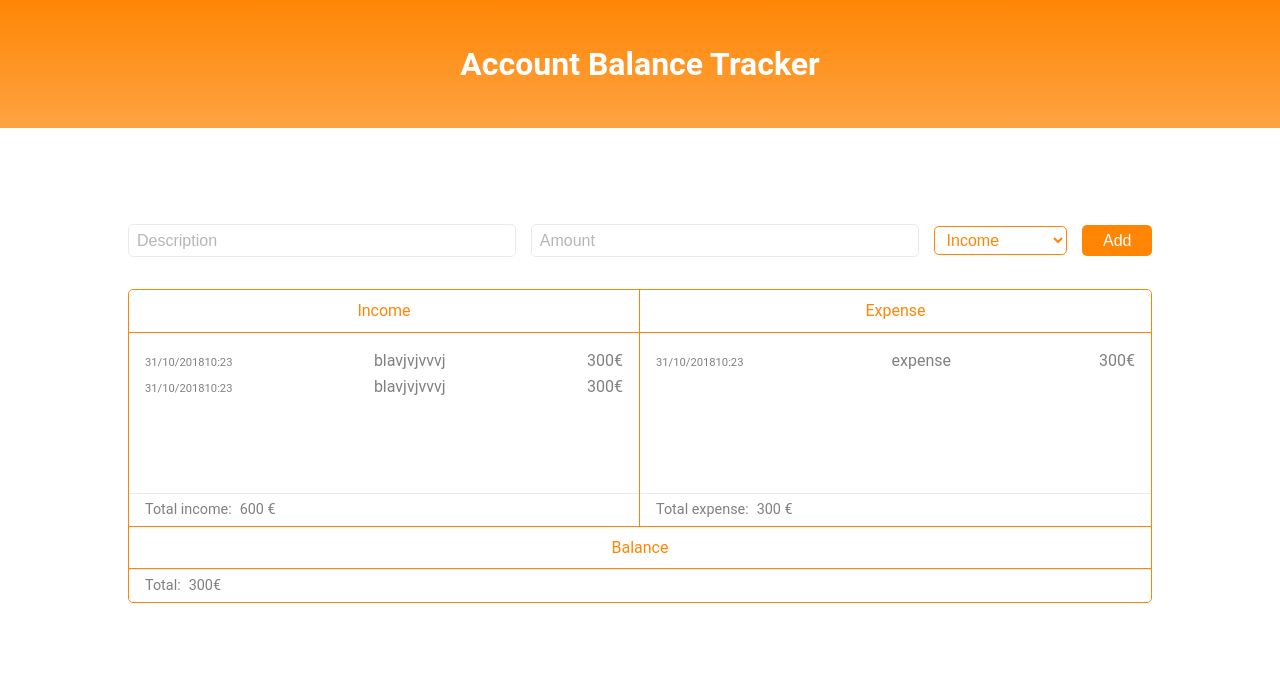
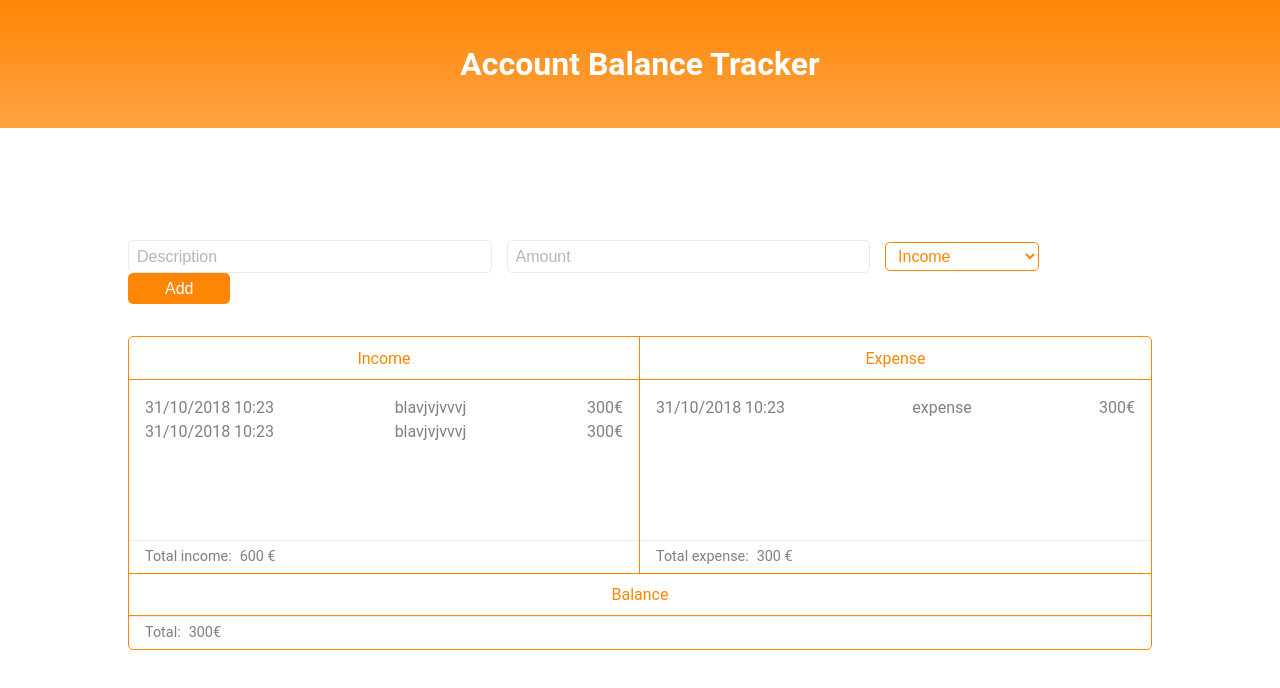
Before and after one commit to upretirachita/1.3.-Account-Balance-Tracker-React, a React (Create React App) app: page / in a window 1280 px wide. Shown: the top 688 px of the page. Built offline with nearby package versions, Linux system fonts and the light colour scheme.

Commit message:
Displaying warning if inputs are invalid

```diff
--- a/src/App.css
+++ b/src/App.css
@@ -38,6 +38,7 @@ h1 {
   width: 80%;
   margin: 6rem 10% 2rem 10%;
   display: flex;
+  flex-wrap: wrap;
   align-items: center;
   /* justify-content: space-evenly; */
   text-align: right;
@@ -54,8 +55,12 @@ input, #add, select {
 }
 
 #description, #amount {
-  width: 60%;
+  width: 35.5%;
   margin-right: 15px;
+}
+
+.red {
+  border-color: red;
 }
 
 #add{
@@ -64,24 +69,35 @@ input, #add, select {
 
 #transaction-type  {
   margin-right: 15px;
-  width: 20%;
+  width: 15%;
   height: 1.8rem;
   border:1px solid rgb(255, 134, 5);
   color: rgb(255, 134, 5);
   background-color: white;
-
 }
 
-input {
+.default{
   border: 1px solid rgb(235, 235, 235);
 }
 
-#warning {
-  display: inline-block;
-  position: absolute;
-  bottom: 2000px;
+.warning {
+  text-align: left;
+  width: 35.5%;
+  color: transparent;
+  font-size: .7rem;
+  margin-right: 15px;
+  height: 1rem;
+  padding-left: 5px;
+}
+
+.warning-visible {
+  text-align: left;
+  width: 35.5%;
+  font-size: .7rem;
+  margin-right: 15px;
+  height: 1rem;
+  padding-left: 5px;
   color: red;
-  font-size: .7rem;
 }
 
 #add {
--- a/src/App.js
+++ b/src/App.js
@@ -24,14 +24,13 @@ function displayDateTime() {
   let year = date.getFullYear();
   let hour = numbersWithZero(date.getHours());
   let minutes = numbersWithZero(date.getMinutes());
-  let date1 = <span id= "date">{day}/{month}/{year}</span>
-  let time = <span id= "time">{hour}:{minutes}</span>
-  return [date1, time]
+  let dat = `${day}/${month}/${year}`
+  let time = `${hour}:${minutes}`
+  return `${day}/${month}/${year} ${hour}:${minutes}`
 }
 
 function userIdGenerator() {
   var characters = '123456789ABCDEFGHIJKLMNOPQRSTUVWXYZ'
-
   var id = '';
   for (let i = 0; i < 7; i++) {
     var random = Math.floor(Math.random() * 35);
@@ -40,36 +39,93 @@ function userIdGenerator() {
   return id
 }
 
-
 class App extends Component {
   state = ({
     income: [{description: 'blavjvjvvvj', amount: 300, time:displayDateTime(), id: userIdGenerator()}, {description: 'blavjvjvvvj', amount: 300, time:displayDateTime(), id: userIdGenerator()}],
     expense:[{description: 'expense', amount: 300, time:displayDateTime(), id: userIdGenerator()}],
     description: '',
-    amount: 0,
+    amount: '',
     totalIncome: 600,
     totalExpense: 300,
     incomeOrExpense: 'income',
-    balance: 300
+    balance: 300,
+    setClassDescr: 'warning',
+    setClassAmnt: 'warning',
+    descrInputClass: 'default',
+    amntInputClass: 'default'
   })
 
   setDescription = (e) => {
-    this.setState({description: e.target.value})
+    this.setState({
+      description: e.target.value,
+      setClassDescr: 'warning',
+      descrInputClass: 'default'
+    })
   }
   setAmount = (e) => {
-    this.setState({amount: e.target.value})
+    if(isNaN(e.target.value)){
+      this.setState({
+        amount: '',
+        setClassAmnt: 'warning-visible',
+        amntInputClass: 'red'
+      })
+    } else {
+      this.setState({
+        amount: e.target.value,
+        setClassAmnt: 'warning',
+        amntInputClass: 'default'})
+    }
   }
   setOption = (e) => {
-    console.log(e.target.value);
     this.setState({incomeOrExpense: e.target.value})
   }
   addEntry = () => {
-    if(this.state.incomeOrExpense === 'income'){
-      this.setState({income: [...this.state.income, {description: this.state.description, amount: this.state.amount, time:displayDateTime(), id: userIdGenerator()}], totalIncome: this.state.totalIncome + parseInt(this.state.amount), balance: this.state.balance + parseInt(this.state.amount)});
+    if(this.state.incomeOrExpense === 'income' && this.state.amount !== '' && this.state.description !== ''){
+
+      this.setState(
+        {income:
+          [...this.state.income,
+            {description: this.state.description,
+            amount: this.state.amount,
+            time:displayDateTime(),
+            id: userIdGenerator()}],
+          amount: '',
+          description:'',
+          totalIncome: this.state.totalIncome + parseInt(this.state.amount),
+          balance: this.state.balance + parseInt(this.state.amount),
+        });
       putInLocalStorage(this.state.income, 'income')
+
+    } else if (this.state.incomeOrExpense === 'expense' && this.state.amount !== '' && this.state.description !== '') {
+      this.setState({expense:
+        [...this.state.expense,
+          {description: this.state.description,
+          amount: this.state.amount,
+          time:displayDateTime(),
+          id: userIdGenerator()}],
+        amount: '',
+        description:'',
+        totalExpense: this.state.totalExpense + parseInt(this.state.amount),
+        balance: this.state.balance - parseInt(this.state.amount)});
+      putInLocalStorage(this.state.expense, 'expense')
+
+    } else if(this.state.amount === '' && this.state.description !== ''){
+      this.setState({
+        setClassAmnt: 'warning-visible',
+        amntInputClass: 'red'
+      });
+
+    } else if(this.state.amount !== '' && this.state.description === ''){
+      this.setState({
+        setClassDescr: 'warning-visible',
+        descrInputClass: 'red'});
+
     } else {
-      this.setState({expense: [...this.state.expense, {description: this.state.description, amount: this.state.amount, time:displayDateTime(), id: userIdGenerator()}], totalExpense: this.state.totalExpense + parseInt(this.state.amount), balance: this.state.balance - parseInt(this.state.amount)});
-      putInLocalStorage(this.state.expense, 'expense')
+      this.setState({
+        setClassDescr: 'warning-visible',
+        setClassAmnt: 'warning-visible',
+        amntInputClass: 'red',
+        descrInputClass: 'red'});
     }
   }
 
@@ -78,9 +134,10 @@ class App extends Component {
       <div className="App">
         <Header />
         <div id="input-container" >
-          <span id="warning">Please enter the right description and amount</span>
-          <input type="text" placeholder="Description" id="description" onInput={(e)=>{this.setDescription(e)}}/>
-          <input type="text" placeholder="Amount" id="amount"onInput={(e)=>{this.setAmount(e)}}/>
+          <span  className={this.state.setClassDescr}>Please enter description</span>
+          <span  className={this.state.setClassAmnt}>Please enter the right amount using numbers</span>
+          <input type="text" placeholder="Description" id="description" onInput={(e)=>{this.setDescription(e)}} value= {this.state.description} className={this.state.descrInputClass}/>
+          <input type="text" placeholder="Amount" id="amount"onInput={(e)=>{this.setAmount(e)}} value= {this.state.amount} className={this.state.amntInputClass}/>
           <select name="" id="transaction-type" onChange={this.setOption}>
             <option value="income">Income</option>
             <option value="expense">Expense</option>
```
